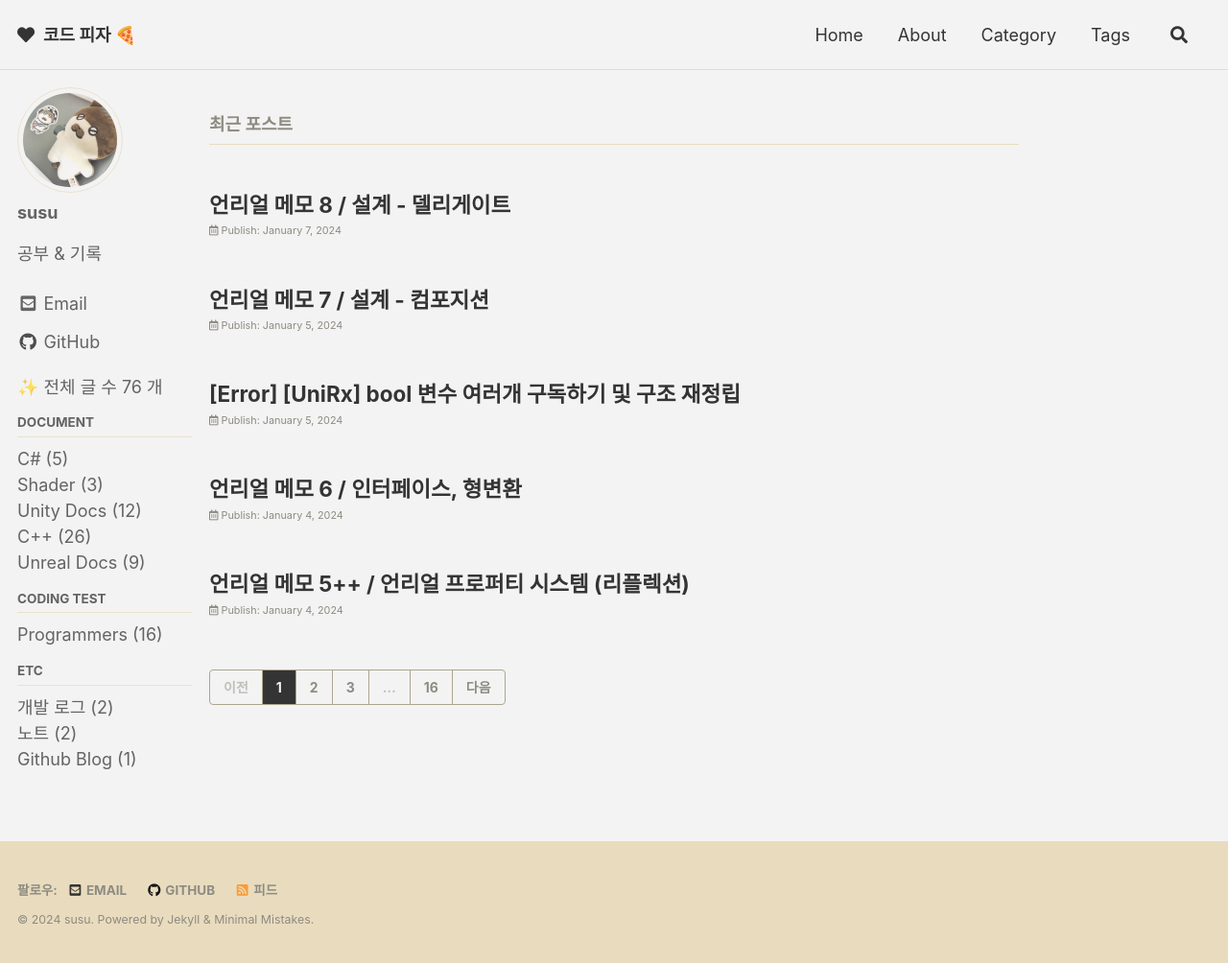
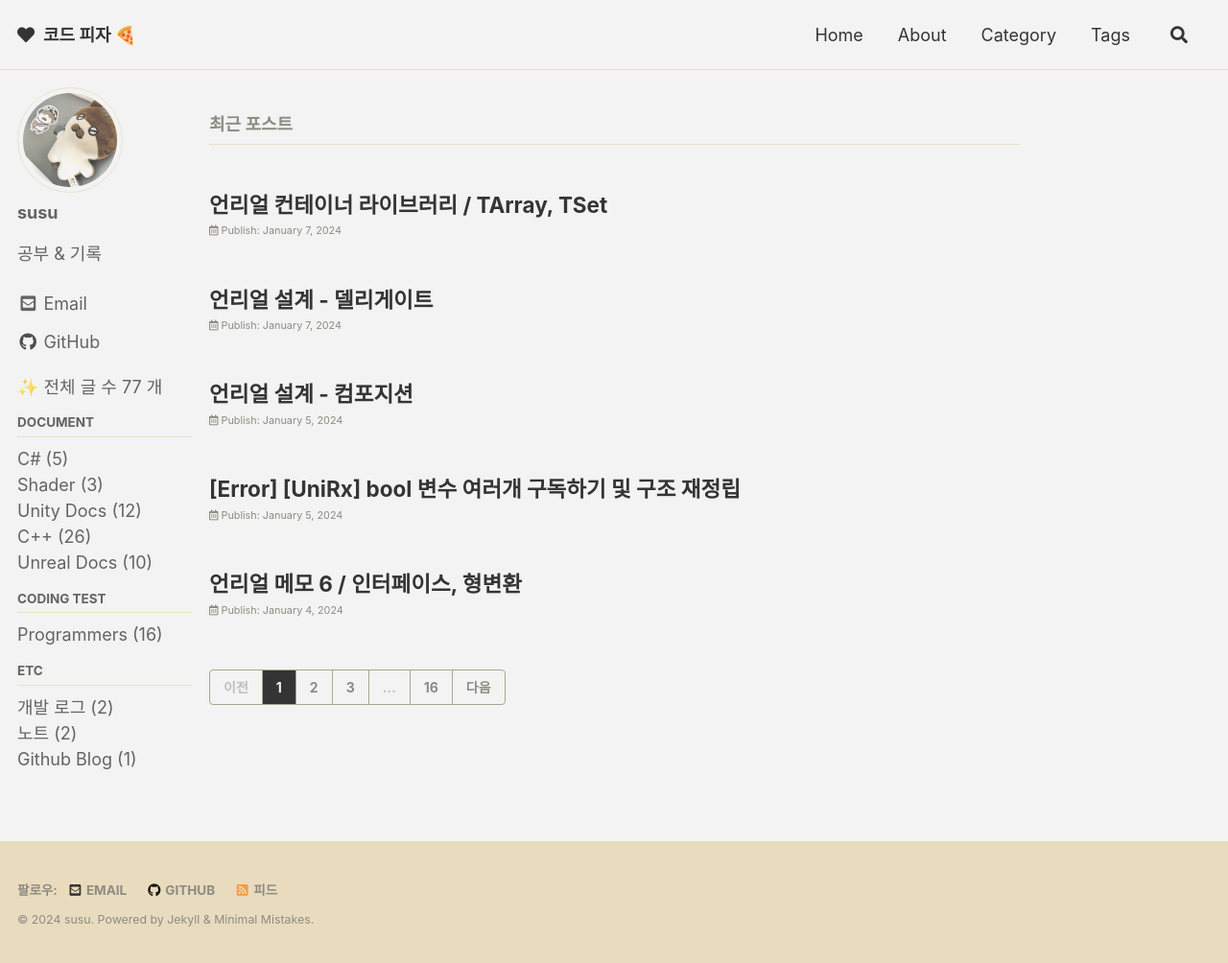
Before and after one commit to eggmong/eggmong.github.io, a Jekyll site: the page built from index.html, in a window 1280 px wide and 1004 px high. Shown: the whole window at 96% size. Built offline with Jekyll 4.4.1, drawn with Linux system fonts in a browser that asks for light colours; cached includes are drawn as plain includes; some web fonts are replaced; the list of posts is cut into pages by our own code; part of the change alters nothing that is shown.

Commit message:
TArray 정리중

```diff
--- a/_posts/UnrealDocs/2024-01-05-1-Unreal-Composition.md
+++ b/_posts/UnrealDocs/2024-01-05-1-Unreal-Composition.md
@@ -1,5 +1,5 @@
 ---
-title:  "언리얼 메모 7 / 설계 - 컴포지션"
+title:  "언리얼 설계 - 컴포지션"
 expert: "컴포지션, Composition"
 
 categories:
--- a/_posts/UnrealDocs/2024-01-07-1-Unreal-Delegate.md
+++ b/_posts/UnrealDocs/2024-01-07-1-Unreal-Delegate.md
@@ -1,5 +1,5 @@
 ---
-title:  "언리얼 메모 8 / 설계 - 델리게이트"
+title:  "언리얼 설계 - 델리게이트"
 expert: "델리게이트, Delegate"
 
 categories:
--- /dev/null
+++ b/_posts/UnrealDocs/2024-01-07-2-Unreal-Array.md
@@ -0,0 +1,37 @@
+---
+title:  "언리얼 컨테이너 라이브러리 / TArray, TSet"
+expert: "TArray, TSet"
+
+categories:
+  - UnrealDocs
+tags:
+  - [Unreal, Game Engine]
+
+toc: true
+toc_sticky: true
+
+date: 2024-01-07
+last_modified_at: 2024-01-07
+---
+
+<br>
+
+
+# 1. TArray
+
+- 가변 배열 자료구조
+- STL 의 vector 와 동작 원리 유사
+- 장점
+  - 데이터가 순차적으로 모여있기 때문에 메모리를 효과적으로 사용할 수 있고, 캐시 효율 높음
+  - 임의 데이터의 접근이 빠르고, 고속으로 요소를 순회하는 것이 가능
+- 단점
+  - 맨 끝에 데이터를 추가하는 건 가볍지만, 중간에 요소를 삽입하거나 삭제하는 건 작업 비용이 큼
+- 데이터가 많아질 수록 검색, 삭제, 수정 작업이 느려지기 때문에
+  많은 수의 데이터에서 검색 작업이 빈번하게 일어난다면, `TSet`을 사용할 것.
+
+![TArray](https://drive.google.com/uc?export=view&id=1ybStqniRgzX_gHVu4CVYLIPpNPo_pR26)
+
+- 배열을 시작하는 부분의 포인터를 `GetData()` 함수로 가져올 수 있음.
+- Insert, Remove 는 중간에 작업하는 거라 비용이 많이 듦
+- 동일한 사이즈가 차곡차곡 쌓여있는 구조라 [](인덱스) 접근으로는 빠르게 접근 가능
+-
```
